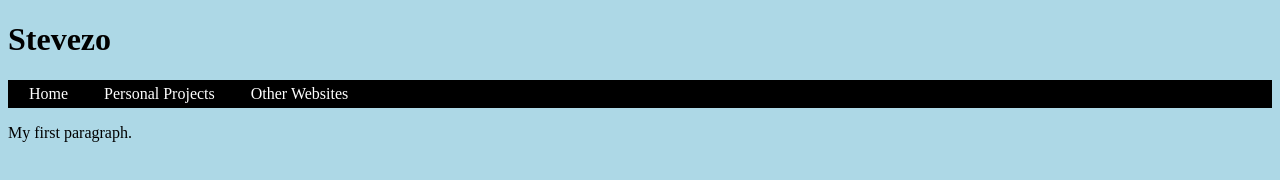
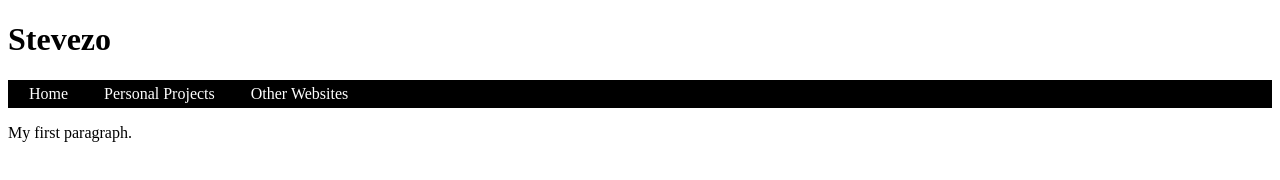
Before and after one commit to Stevezo1/WEbsite, a plain HTML site: page index.html in a window 1280 px wide. Drawn offline with Linux system fonts and the light colour scheme.

Commit message:
Update index.html

```diff
--- a/index.html
+++ b/index.html
@@ -10,7 +10,7 @@
 	}
 
 	body{
-		background-color: lightblue;
+		background-color: white;
 	}
 	ul{
 		border-style: solid;
```
